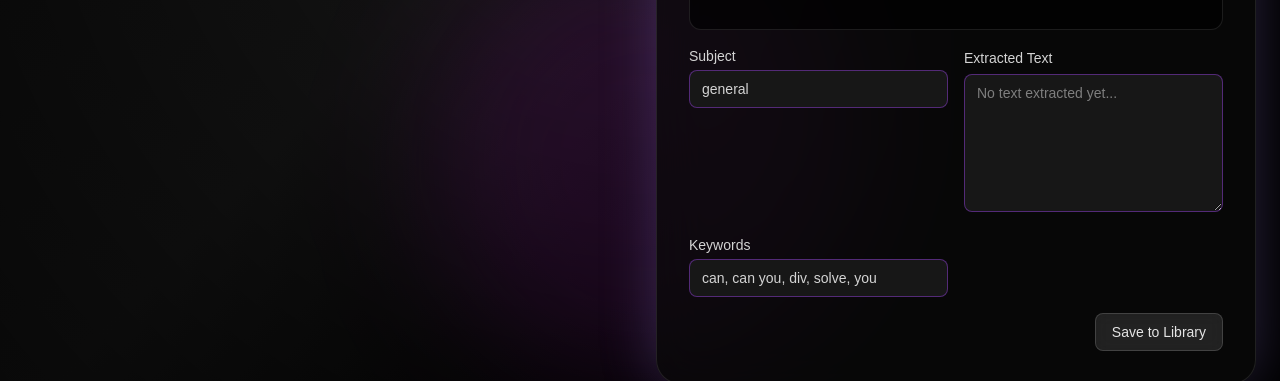
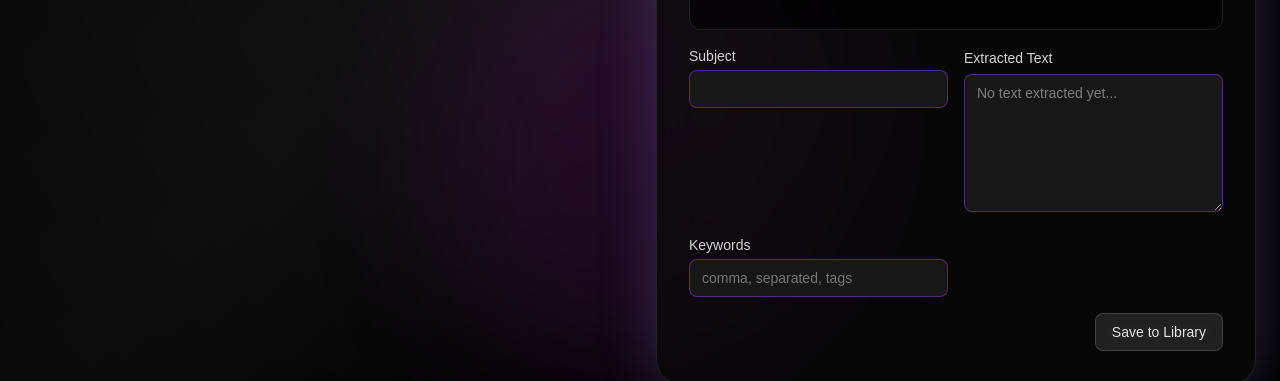
Before and after one commit to joiceM18/CodeRed-25, a Next.js app in the folder FrontEnd/textbookweb/: page /import in a window 1280 px wide. Shown: the part 935-1316 px from the top of the page. Built offline with nearby package versions, Linux system fonts and the light colour scheme.

Commit message:
Update page.tsx

```diff
--- a/FrontEnd/textbookweb/app/import/page.tsx
+++ b/FrontEnd/textbookweb/app/import/page.tsx
@@ -22,8 +22,8 @@ export default function Home() {
   const [err, setErr] = useState<string | null>(null);
 
   // Meta + save
-  const [subject, setSubject] = useState("general");
-  const [keywords, setKeywords] = useState("can, can you, div, solve, you");
+  const [subject, setSubject] = useState("");
+  const [keywords, setKeywords] = useState("");
   const [userID, setUserID] = useState<number | null>(null);
   const [saveStatus, setSaveStatus] = useState<"idle" | "saving" | "saved" | "error">("idle");
   const [saveMsg, setSaveMsg] = useState("");
```
